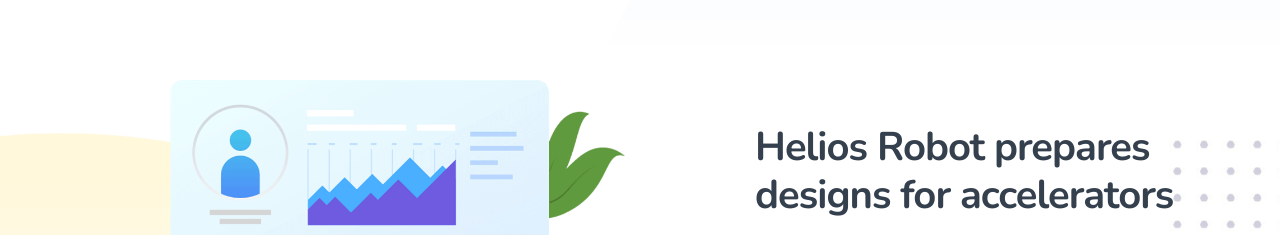
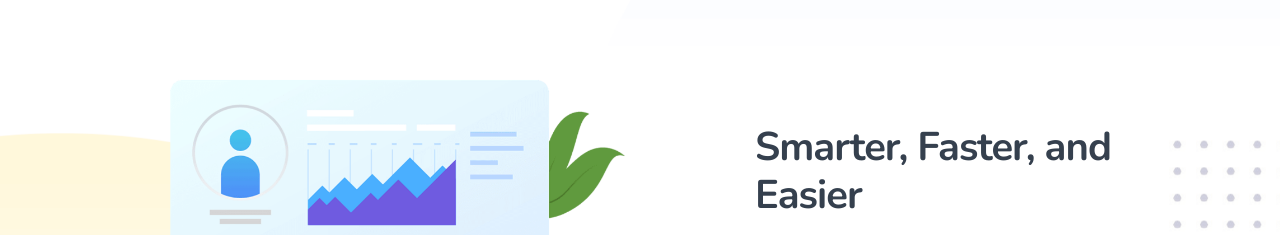
Before and after one commit to movingroovin/helios, a plain HTML site: page index.html in a window 1280 px wide. Shown: the part 1200-1435 px from the top of the page. Drawn offline with nearby package versions, Linux system fonts and the light colour scheme; a web font is replaced by a local one.

Commit message:
Update index.html

```diff
--- a/index.html
+++ b/index.html
@@ -340,7 +340,7 @@
                             </div>
 
                             <div class="col-lg-5 offset-md-1 wow fadeInLeft" data-wow-delay="0s">
-                                <h2>Helios Robot prepares designs for accelerators</h2>
+                                <h2>Smarter, Faster, and Easier</h2>
                                 <p class="lead">
                                     Helios Robot uses AI to analyze your design requirements and generate thousands of variations instantly. Easy and cost-effective.
 				    We constantly update our template library to deliver only the best for your designs.
```
